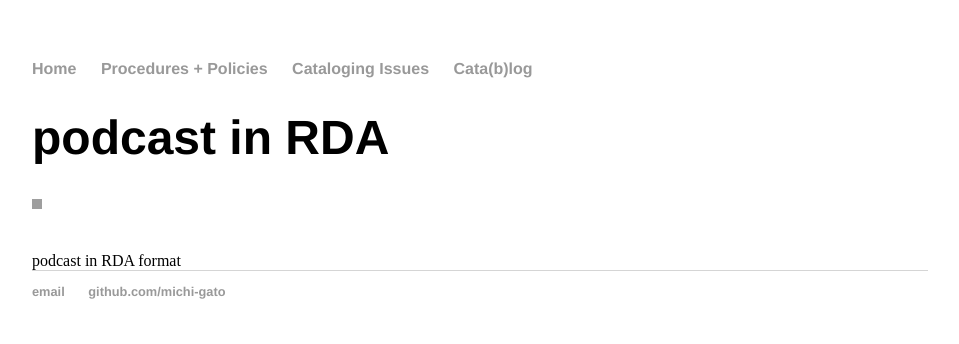
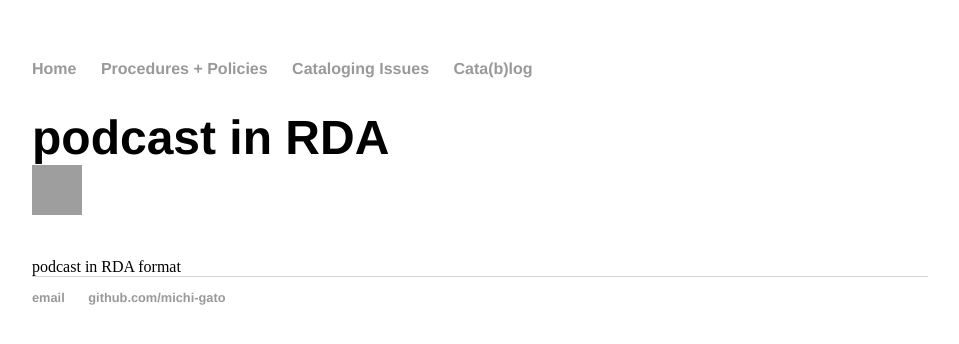
Before and after one commit to cat-alog/cat-alog.github.io, a Jekyll site: the page built from _posts/2018-03-04-podcast-RDA.md, in a window 1280 px wide. Shown: the top 344 px of the page, without its empty margins (160-1119 px from the left). Built offline with Jekyll 4.4.1, drawn with Linux system fonts in a browser that asks for light colours; grey boxes are pictures that could not be loaded.

Commit message:
Update 2018-03-04-podcast-RDA.md

```diff
--- a/_posts/2018-03-04-podcast-RDA.md
+++ b/_posts/2018-03-04-podcast-RDA.md
@@ -1,6 +1,6 @@
 ---
 layout: post
-title: "podcast in RDA <br> <img src='https://i.imgur.com/u2uvVW3.png' height='10' width='10'>"
+title: "podcast in RDA <br> <img src='https://i.imgur.com/u2uvVW3.png' height='50' width='50'>"
 date: 2018-03-04
 ---
 
```
